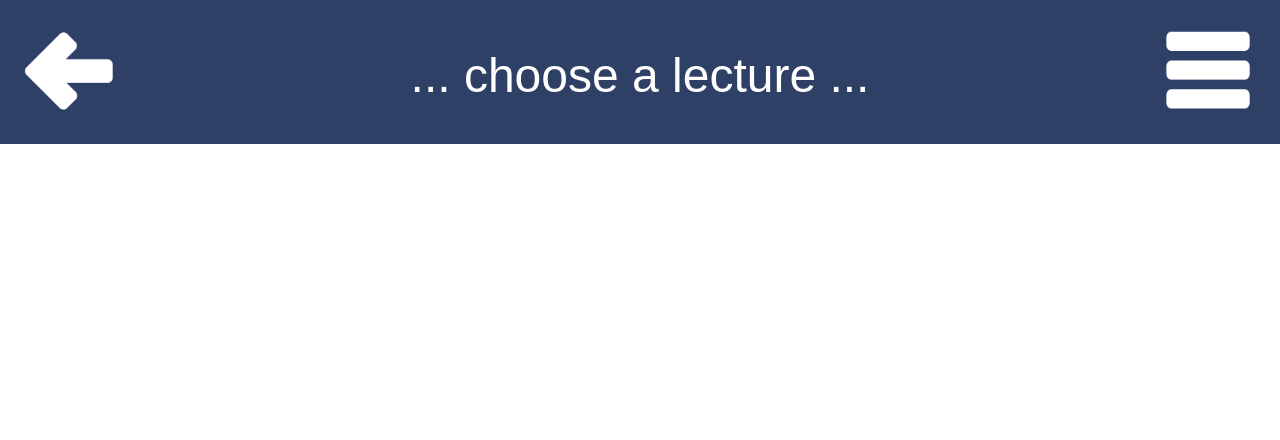
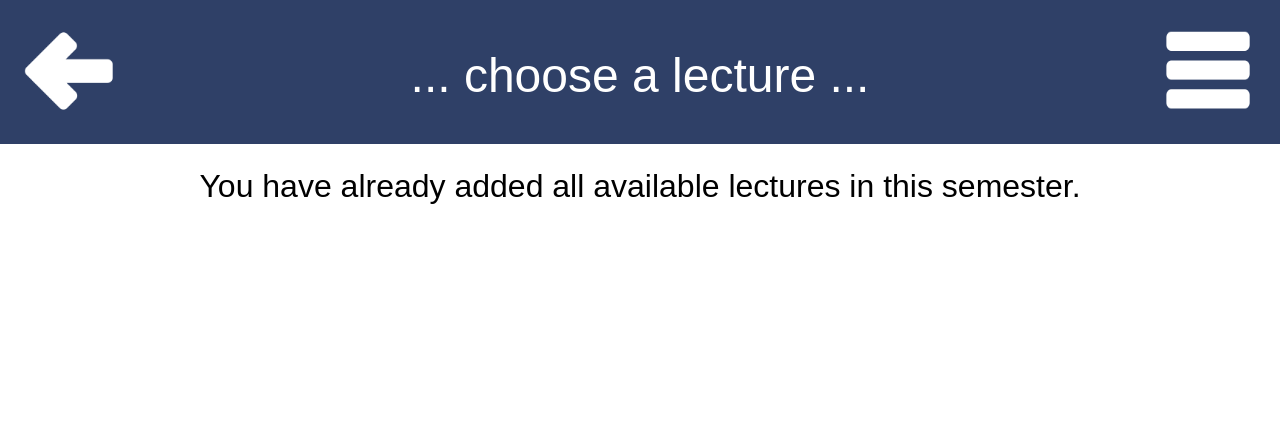
Before and after one commit to albrechtjan/workload, a Django app: template server-side/workload/workloadApp/templates/workloadApp/addLecture/choose.html in a window 1280 px wide. Shown: the top 440 px of the page. Run offline with Django 3.2, Linux system fonts and the light colour scheme; the template is opened without the code that fills it, so the values that code supplies are empty; parts of the project's set-up code (start-up, migrations or seed data) failed here and were passed over.

Commit message:
fixed issue #38

```diff
--- a/server-side/workload/workloadApp/templates/workloadApp/addLecture/choose.html
+++ b/server-side/workload/workloadApp/templates/workloadApp/addLecture/choose.html
@@ -24,5 +24,7 @@
 				</div>
 			</a>
 		{% endfor %}
-
+		{% if not lectures%}
+			<div class="notification"> You have already added all available lectures in this semester.</div>
+		{%endif%}
 {% endblock %}
```
